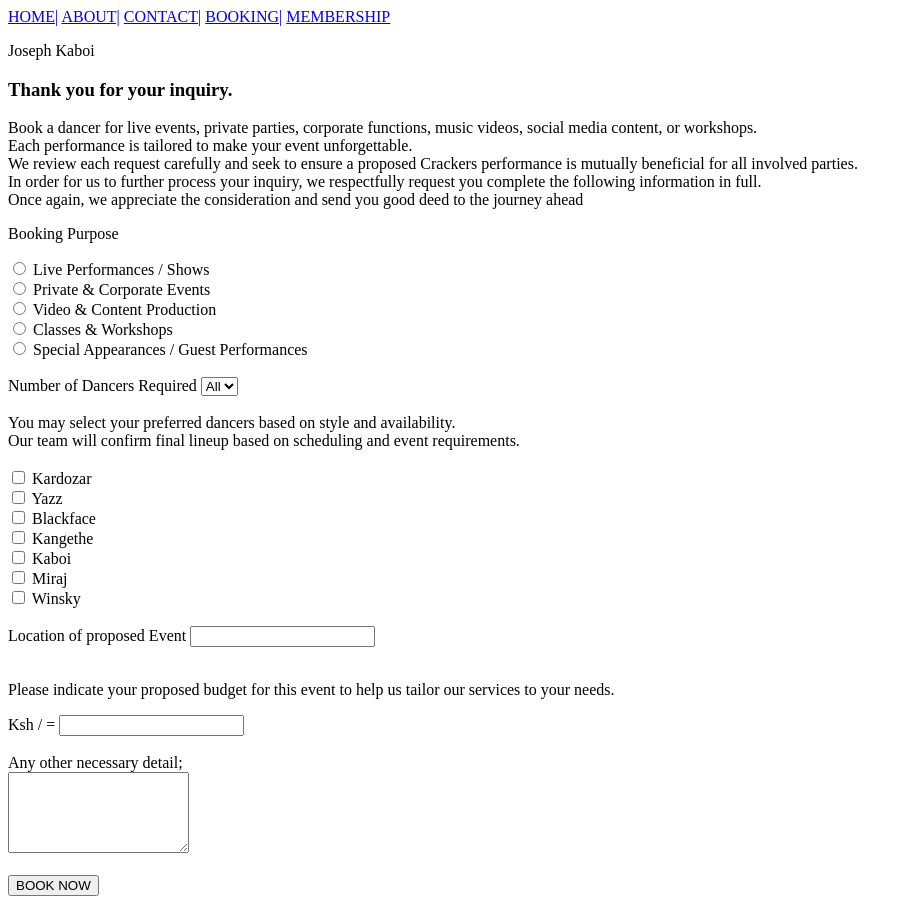
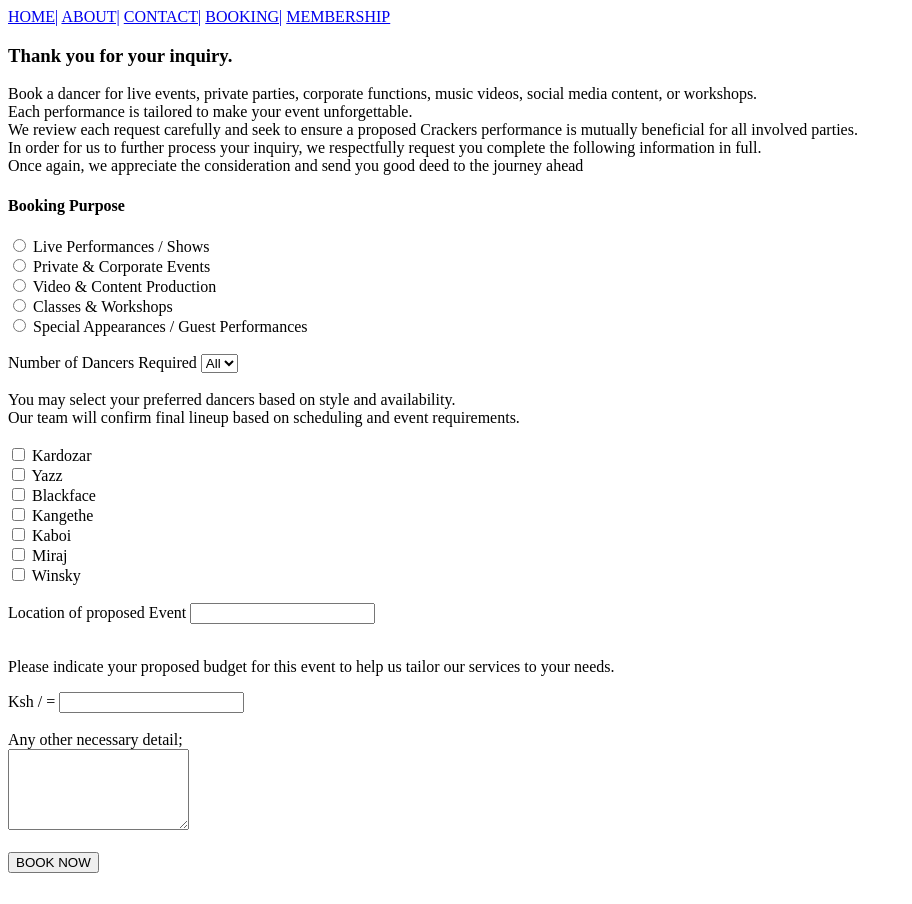
Before and after one commit to josephkaboi/Crackers_ke, a plain HTML site: page Booking.html in a window 1280 px wide. Shown: the whole page, without its empty margins (0-912 px from the left). After the commit the page ends 881 px from the top, so only its background shows below. Drawn offline with Linux system fonts and the light colour scheme.

Commit message:
all changed

```diff
--- a/Booking.html
+++ b/Booking.html
@@ -11,7 +11,6 @@
         <a href="./Booking.html"> BOOKING|</a>
         <a href="./membership.html">MEMBERSHIP</a>
     </nav>
-    <p>Joseph Kaboi</p>
     <p>
         <h3>Thank you for your inquiry.</h3>
         Book a dancer for live events, private parties, corporate functions, music videos,
@@ -27,7 +26,7 @@
     <form action="./submission.html" method="GET">
         <div>
             <p>
-                Booking Purpose
+                <h4>Booking Purpose</h4>
             </p>
             <input type="radio" id="show" name="perform" value="Shows">
             <label for="show">Live Performances / Shows</label><br>
```
